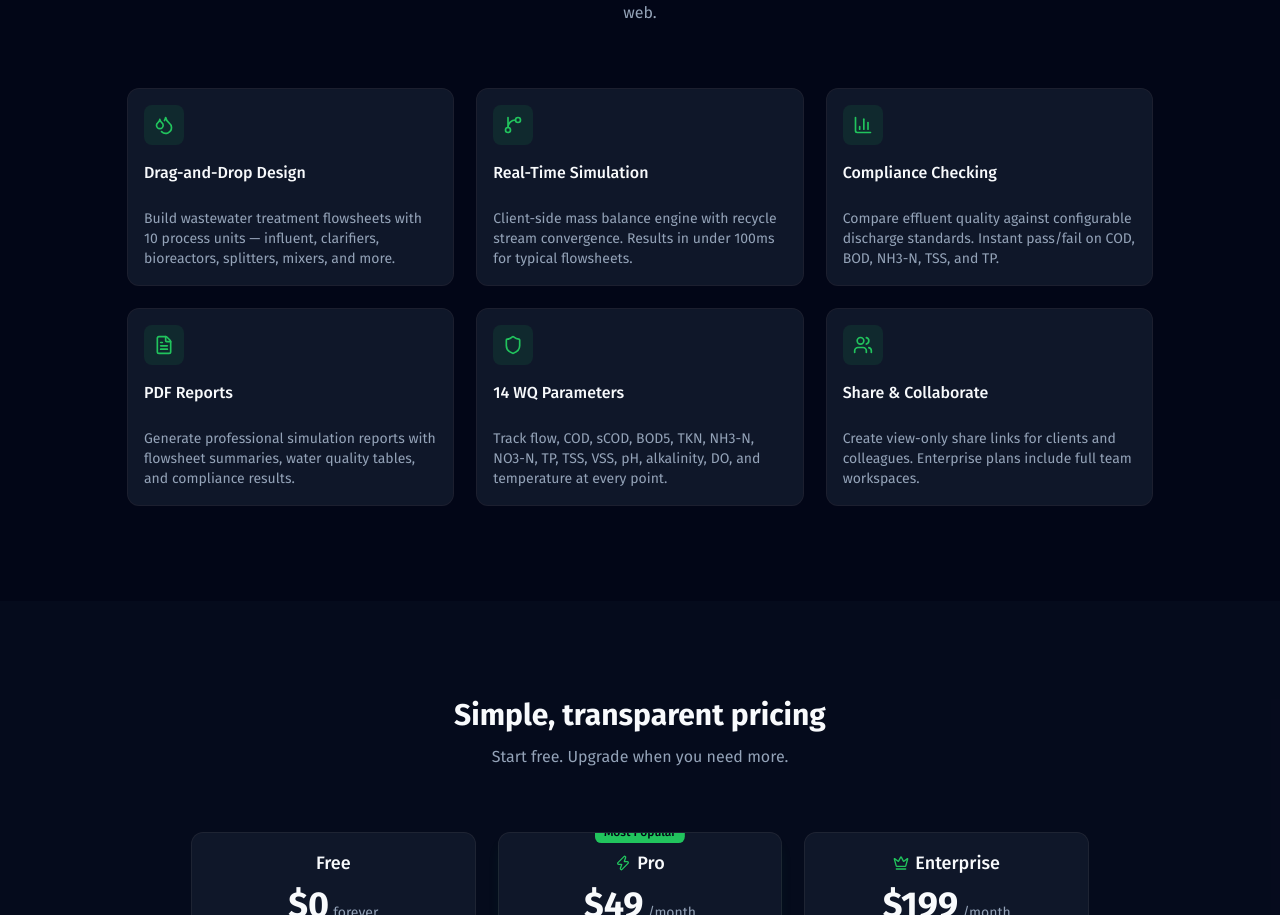
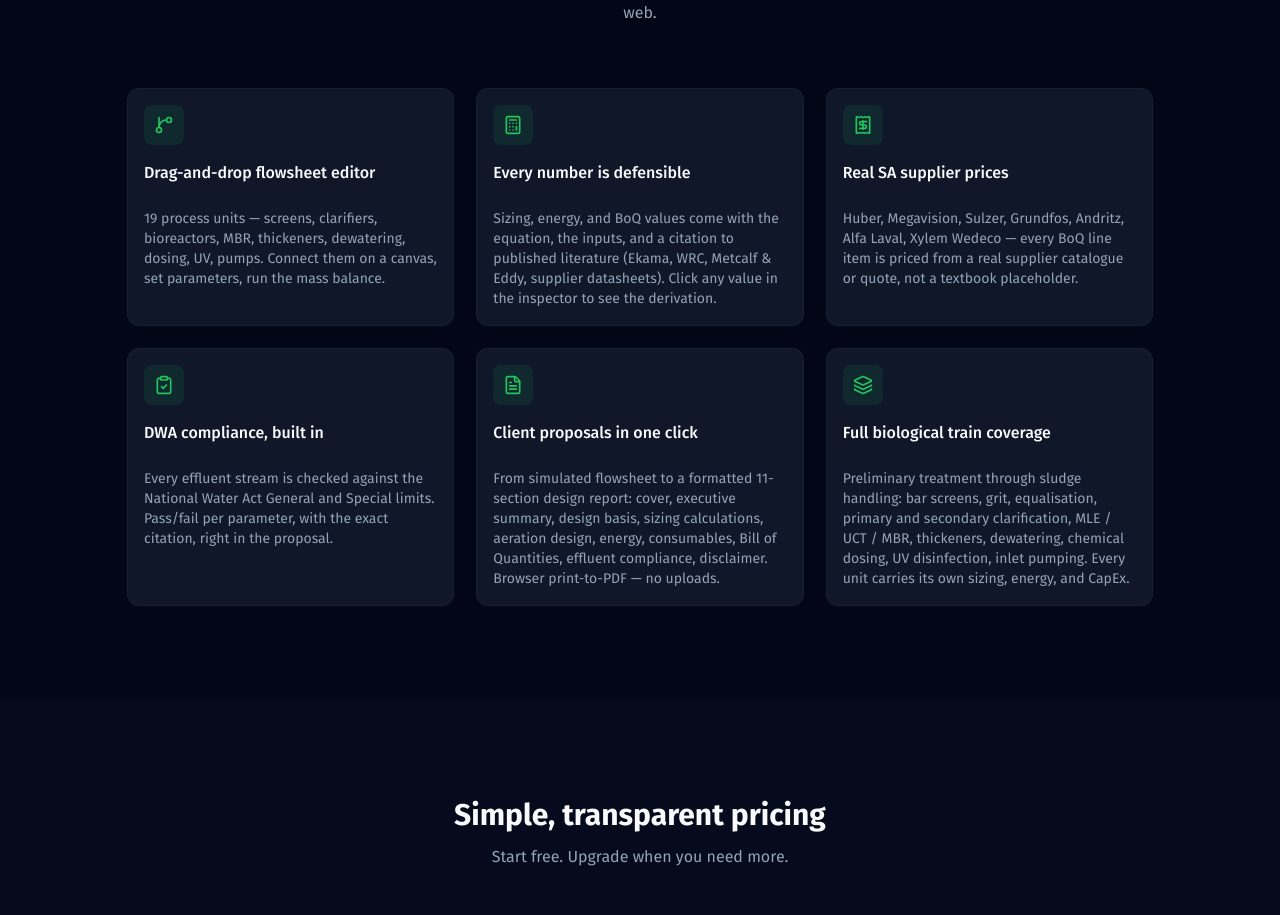
Before and after one commit to DeanJeggels/WaterTreatment, a Next.js app in the folder apps/web/: page / in a window 1280 px wide. Shown: the part 826-1741 px from the top of the page. Built offline with nearby package versions, Linux system fonts and the light colour scheme.

Commit message:
Landing: rewrite features grid for proposal-generator positioning

```diff
--- a/apps/web/app/page.tsx
+++ b/apps/web/app/page.tsx
@@ -3,40 +3,46 @@ import { Button } from '@/components/ui/button';
 import { Card, CardContent, CardHeader, CardTitle } from '@/components/ui/card';
 import { Badge } from '@/components/ui/badge';
 import {
-  Droplets, GitBranch, BarChart3, FileText, Shield, Users,
-  CheckCircle, ArrowRight, Zap, Crown,
+  GitBranch, FileText, CheckCircle, ArrowRight, Zap, Crown,
+  Calculator, Receipt, ClipboardCheck, Layers,
 } from 'lucide-react';
 
 const features = [
   {
-    icon: Droplets,
-    title: 'Drag-and-Drop Design',
-    description: 'Build wastewater treatment flowsheets with 10 process units — influent, clarifiers, bioreactors, splitters, mixers, and more.',
+    icon: GitBranch,
+    title: 'Drag-and-drop flowsheet editor',
+    description:
+      '19 process units — screens, clarifiers, bioreactors, MBR, thickeners, dewatering, dosing, UV, pumps. Connect them on a canvas, set parameters, run the mass balance.',
   },
   {
-    icon: GitBranch,
-    title: 'Real-Time Simulation',
-    description: 'Client-side mass balance engine with recycle stream convergence. Results in under 100ms for typical flowsheets.',
+    icon: Calculator,
+    title: 'Every number is defensible',
+    description:
+      'Sizing, energy, and BoQ values come with the equation, the inputs, and a citation to published literature (Ekama, WRC, Metcalf & Eddy, supplier datasheets). Click any value in the inspector to see the derivation.',
   },
   {
-    icon: BarChart3,
-    title: 'Compliance Checking',
-    description: 'Compare effluent quality against configurable discharge standards. Instant pass/fail on COD, BOD, NH3-N, TSS, and TP.',
+    icon: Receipt,
+    title: 'Real SA supplier prices',
+    description:
+      'Huber, Megavision, Sulzer, Grundfos, Andritz, Alfa Laval, Xylem Wedeco — every BoQ line item is priced from a real supplier catalogue or quote, not a textbook placeholder.',
+  },
+  {
+    icon: ClipboardCheck,
+    title: 'DWA compliance, built in',
+    description:
+      'Every effluent stream is checked against the National Water Act General and Special limits. Pass/fail per parameter, with the exact citation, right in the proposal.',
   },
   {
     icon: FileText,
-    title: 'PDF Reports',
-    description: 'Generate professional simulation reports with flowsheet summaries, water quality tables, and compliance results.',
+    title: 'Client proposals in one click',
+    description:
+      'From simulated flowsheet to a formatted 11-section design report: cover, executive summary, design basis, sizing calculations, aeration design, energy, consumables, Bill of Quantities, effluent compliance, disclaimer. Browser print-to-PDF — no uploads.',
   },
   {
-    icon: Shield,
-    title: '14 WQ Parameters',
-    description: 'Track flow, COD, sCOD, BOD5, TKN, NH3-N, NO3-N, TP, TSS, VSS, pH, alkalinity, DO, and temperature at every point.',
-  },
-  {
-    icon: Users,
-    title: 'Share & Collaborate',
-    description: 'Create view-only share links for clients and colleagues. Enterprise plans include full team workspaces.',
+    icon: Layers,
+    title: 'Full biological train coverage',
+    description:
+      'Preliminary treatment through sludge handling: bar screens, grit, equalisation, primary and secondary clarification, MLE / UCT / MBR, thickeners, dewatering, chemical dosing, UV disinfection, inlet pumping. Every unit carries its own sizing, energy, and CapEx.',
   },
 ];
 
```
